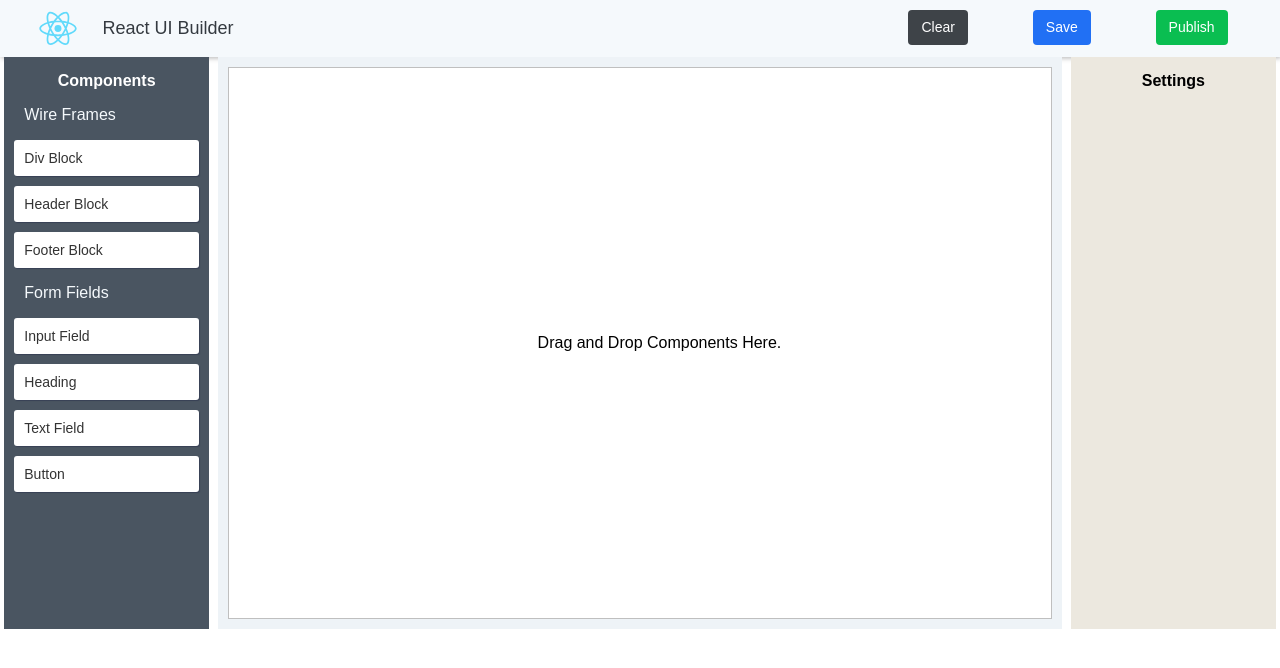
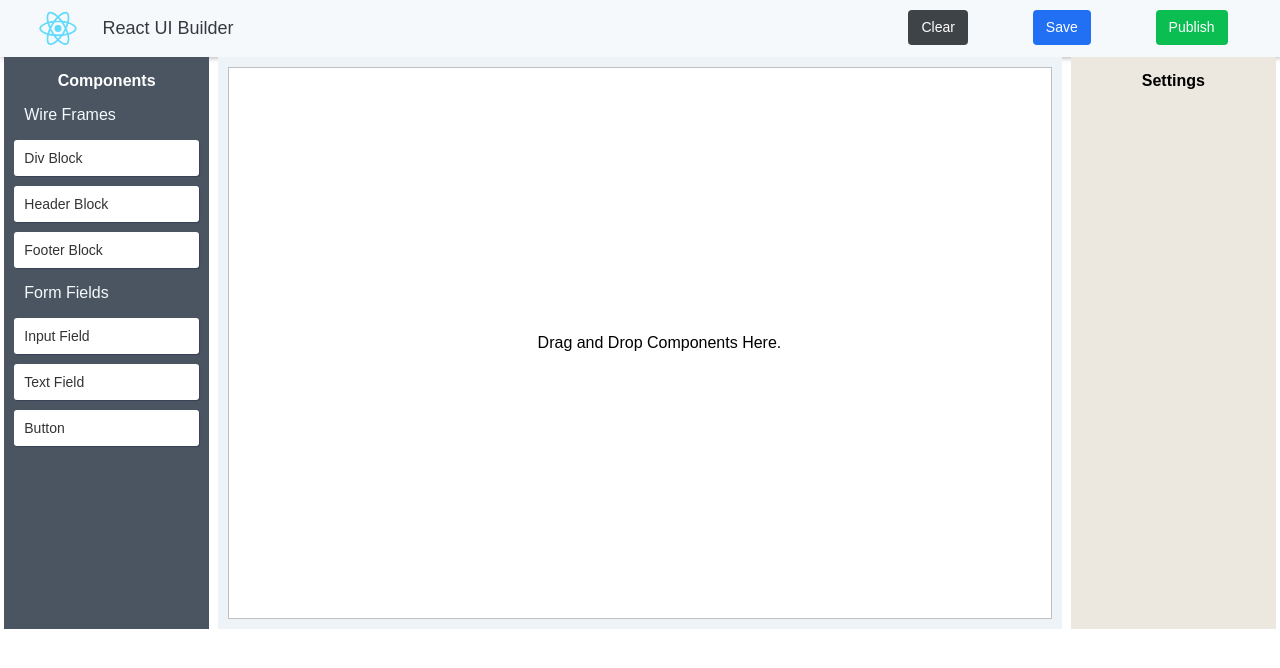
Before and after one commit to ramesharr/React-UI-Builder, a React (Create React App) app: page / in a window 1280 px wide. Shown: the top 668 px of the page. Built offline with nearby package versions, Linux system fonts and the light colour scheme.

Commit message:
components reducer added with init state

```diff
--- a/src/components/appContainer.js
+++ b/src/components/appContainer.js
@@ -1,6 +1,6 @@
 import React from "react";
 
-import { Bank } from "./bank";
+import Bank from "./bank";
 import { Settings } from "./settings";
 import { Workspace } from "./workspace";
 
--- a/src/components/bank/bank.scss
+++ b/src/components/bank/bank.scss
@@ -22,7 +22,7 @@
       font-size: 14px;
       margin: 10px 10px;
       border-radius: 3px;
-      cursor: move;
+      cursor: pointer;
     }
   }
 }
--- a/src/components/bank/index.js
+++ b/src/components/bank/index.js
@@ -1,8 +1,9 @@
 import React from "react";
+import { connect } from "react-redux";
 
 import "./bank.scss";
 
-function Bank() {
+function Bank(props) {
   // For drag start
   const dragStart = (e) => {
     const target = e.target;
@@ -12,24 +13,48 @@ function Bank() {
   const dragOver = (e) => {
     e.stopPropagation();
   };
+
+  const { wireframes, formfields } = props;
+
   return (
     <div className="col flex-1 bank">
       <div className="bank__title">Components</div>
       <div className="bank__components">
         <p>Wire Frames</p>
-        <li id="div" draggable onDragStart={dragStart} onDragOver={dragOver}>
-          Div Block
-        </li>
-        <li id="header">Header Block</li>
-        <li id="footer">Footer Block</li>
+        {wireframes.map((item) => {
+          return (
+            <li
+              key={item.id}
+              id={item.id}
+              draggable
+              onDragStart={dragStart}
+              onDragOver={dragOver}
+            >
+              {item.name}
+            </li>
+          );
+        })}
         <p>Form Fields</p>
-        <li id="input">Input Field</li>
-        <li id="htag">Heading</li>
-        <li id="textfield">Text Field</li>
-        <li id="button">Button</li>
+        {formfields.map((item) => {
+          return (
+            <li
+              key={item.id}
+              id={item.id}
+              draggable
+              onDragStart={dragStart}
+              onDragOver={dragOver}
+            >
+              {item.name}
+            </li>
+          );
+        })}
       </div>
     </div>
   );
 }
 
-export { Bank };
+const mapStateToProps = (state) => {
+  return state.Components;
+};
+
+export default connect(mapStateToProps)(Bank);
--- /dev/null
+++ b/src/store/reducers/componentsReducer.js
@@ -0,0 +1,21 @@
+const initState = {
+  wireframes: [
+    { name: "Div Block", id: "div" },
+    { name: "Header Block", id: "header" },
+    { name: "Footer Block", id: "footer" },
+  ],
+  formfields: [
+    { name: "Input Field", id: "input" },
+    { name: "Text Field", id: "text" },
+    { name: "Button", id: "button" },
+  ],
+};
+
+const Components = (state = initState, action) => {
+  switch (action.type) {
+    default:
+      return state;
+  }
+};
+
+export { Components };
--- a/src/store/reducers/rootReducer.js
+++ b/src/store/reducers/rootReducer.js
@@ -1,5 +1,6 @@
 import { combineReducers } from "redux";
+import { Components } from "./componentsReducer";
 
-const RootReducer = combineReducers({});
+const RootReducer = combineReducers({ Components });
 
 export default RootReducer;
```
